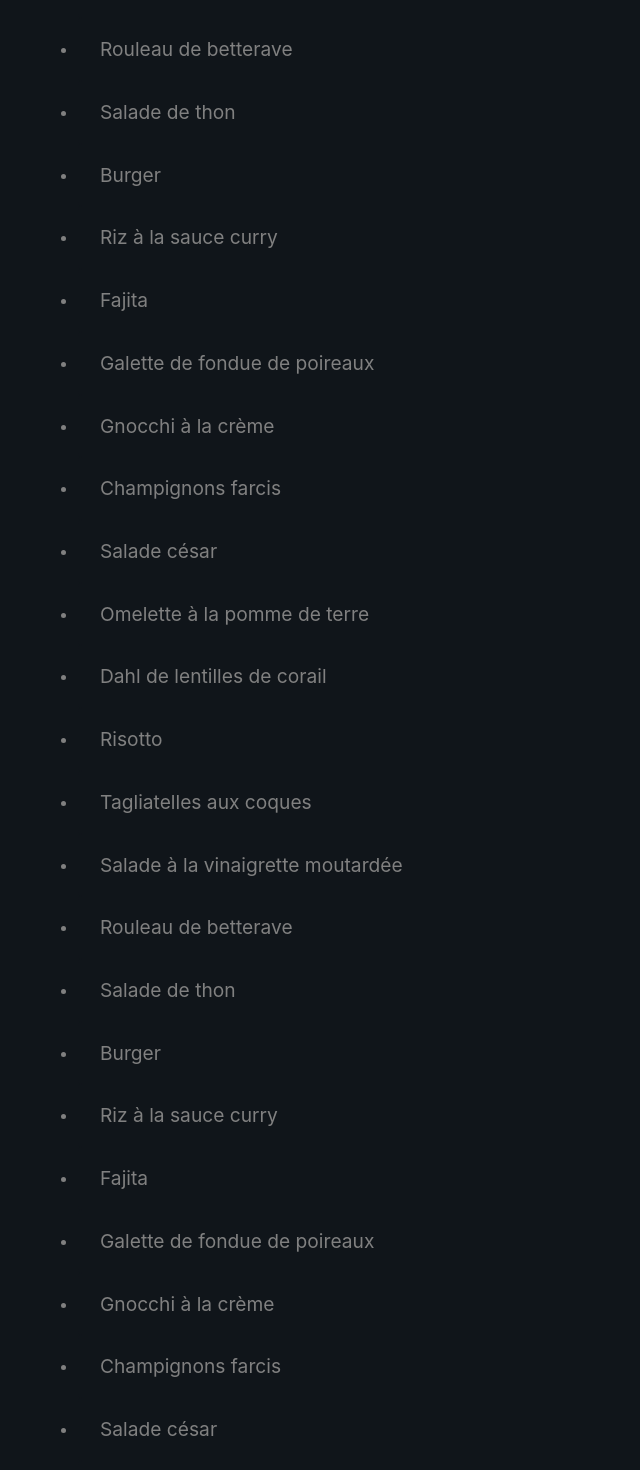
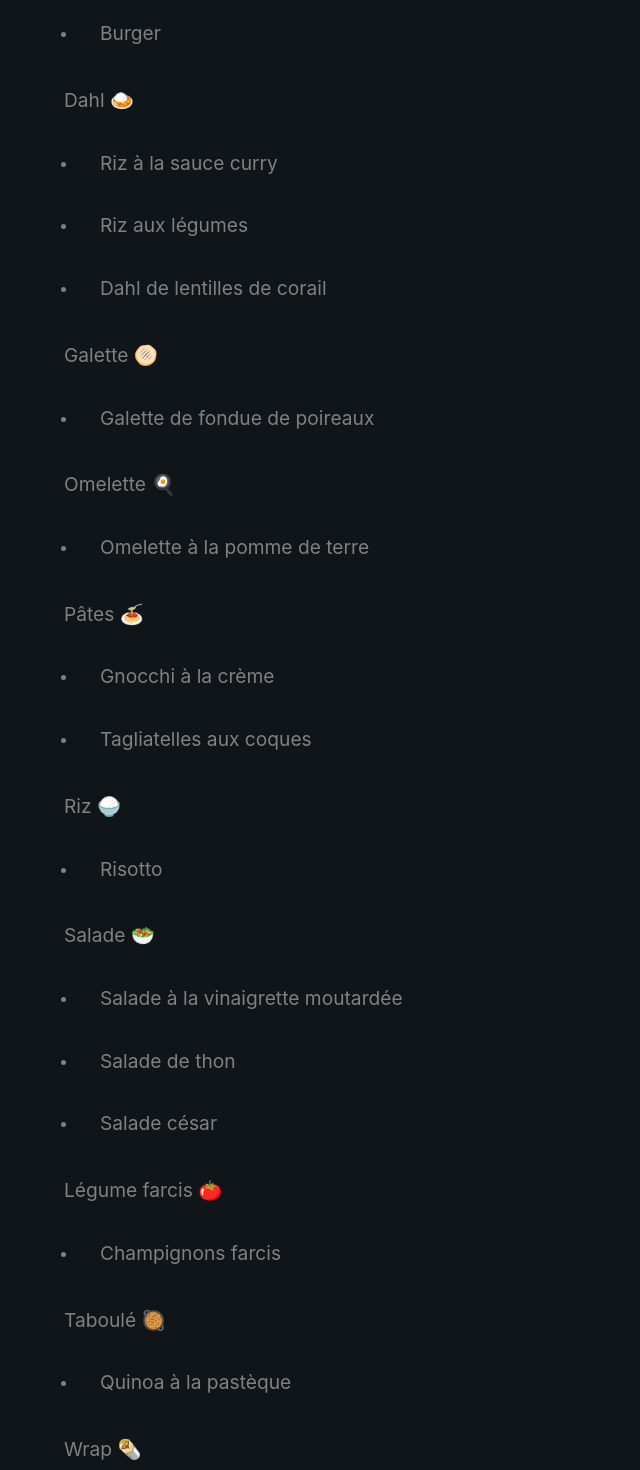
Before and after one commit to Benjent/recipes, a Vue app: page / in a window 1280 px wide. Shown: the part 340-1810 px from the top of the page, without its empty margins (0-640 px from the left). Built offline with nearby package versions, Linux system fonts and the light colour scheme; what vue3-mq would draw is missing.

Commit message:
Categorize recipes

```diff
--- a/src/App.vue
+++ b/src/App.vue
@@ -1,4 +1,6 @@
 <script setup>
+import { category } from "./types"
+import categoryEmoji from "./assets/emojis/category"
 import appetizers from "./data/appetizers"
 import fruits from "./data/fruits"
 import juices from "./data/juices"
@@ -25,20 +27,16 @@ import Table from "./components/Table.vue"
 
         <h2 class="title--2">Recettes</h2>
         <section class="app__section">
+            <div v-for="category in Object.entries(category)" :key="category[0]" class="app__category">
+                <h3 class="title--3">{{category[1]}} {{categoryEmoji[category[1]]}}</h3>
                 <ul>
-                <li v-for="recipe in recipes" :key="recipe.name">
+                    <li v-for="recipe in recipes.filter((r) => r.category === category[1])" :key="recipe.name">
                         <Accordion :title="recipe.name">
                             <Recipe :recipe="recipe" />
                         </Accordion>
                     </li>
                 </ul>
-            <ul>
-                <li v-for="recipe in recipes" :key="recipe.name">
-                    <Accordion :title="recipe.name">
-                        <Recipe :recipe="recipe" />
-                    </Accordion>
-                </li>
-            </ul>
+            </div>
         </section>
 
         <h2 class="title--2">Apéro</h2>
@@ -111,6 +109,10 @@ body {
         padding: 0 2rem;
         margin-bottom: 60px;
     }
+
+    &__category {
+        margin-bottom: 20px;
+    }
 }
 
 @media (max-width: $md) {
--- /dev/null
+++ b/src/assets/emojis/category.js
@@ -0,0 +1,14 @@
+import { category } from "../../types"
+
+export default Object.freeze({
+    [category.BURGER]: `${String.fromCodePoint(0x1F354)}`,
+    [category.DAHL]: `${String.fromCodePoint(0x1F35B)}`,
+    [category.GALETTE]: `${String.fromCodePoint(0x1FAD3)}`,
+    [category.PASTA]: `${String.fromCodePoint(0x1F35D)}`,
+    [category.OMELETTE]: `${String.fromCodePoint(0x1F373)}`,
+    [category.RICE]: `${String.fromCodePoint(0x1F35A)}`,
+    [category.SALAD]: `${String.fromCodePoint(0x1F957)}`,
+    [category.STUFFED]: `${String.fromCodePoint(0x1F345)}`,
+    [category.TABBOULEH]: `${String.fromCodePoint(0x1F958)}`,
+    [category.WRAP]: `${String.fromCodePoint(0x1F32F)}`,
+})
--- a/src/assets/styles/modules/title.scss
+++ b/src/assets/styles/modules/title.scss
@@ -10,6 +10,7 @@
 
     &--3 {
         font-size: 1.2rem;
+        margin-bottom: 1rem;
     }
 
     &--4 {
--- a/src/components/Accordion.vue
+++ b/src/components/Accordion.vue
@@ -28,11 +28,12 @@ export default {
     border-radius: 4px;
     overflow: hidden;
 
-    &__title {
+    & &__title {
         cursor: pointer;
         user-select: none;
         background: var(--background);
         padding: 16px 22px;
+        margin-bottom: 0;
 
         &:hover {
             background: var(--cta);
--- a/src/data/recipes.js
+++ b/src/data/recipes.js
@@ -1,15 +1,18 @@
+import { rapidity, category } from "../types"
+
 const recipes = [
-    // TODO catégoriser recettes (cake, gratin, dahl, galette, jus, omemette, ...)
     // TODO ajouter recettes below
     // Dahl de lentilles
     // Galette oeuf fromage
     // Omelette
     // Omelette au champignon
     // Risotto coquillettes fromage
+    // Riz froid radis fromage
     // Hachis parmentier de kefta (pomme de terre, carotte)
     // Cake à la pomme de terre (+ emmental)
     {
         name: "Salade à la vinaigrette moutardée",
+        category: category.SALAD,
         ingredients: [
             {
                 name: "Laitue",
@@ -27,12 +30,13 @@ const recipes = [
                 unit: "g",
             },
         ],
-        rapidity: "Rapide",
+        rapidity: rapidity.FAST,
         preparation: ["Laver la salade", "Préparer l'échalotte et la trancher"],
         steps: ["Mélanger moutarde, huile, un peu d'eau et ajouter le vinaigre pour obtenir un mélange homogène", "Ajouter sel et l'échalotte"],
     },
     {
         name: "Rouleau de betterave",
+        category: category.WRAP,
         ingredients: [
             {
                 name: "Mâche",
@@ -60,12 +64,13 @@ const recipes = [
                 unit: "p",
             },
         ],
-        rapidity: "Rapide",
+        rapidity: rapidity.FAST,
         preparation: ["Laver la salade", "Préparer la betterave et la trancher", "Trancher le comté", "Émietter la noix"],
         steps: ["Mouiller la galette", "Disposer sur le diamètre de la galette les tranches de betterave et de comté", "Ajouter une feuille de salade, un filer d'huile et les miettes de noix", "Rouler la galette"],
     },
     {
         name: "Salade de thon",
+        category: category.SALAD,
         ingredients: [
             {
                 name: "Laitue",
@@ -88,12 +93,13 @@ const recipes = [
                 unit: "g",
             },
         ],
-        rapidity: "Rapide",
+        rapidity: rapidity.FAST,
         preparation: ["Laver la salade", "Trancher le thon et le roquefort"],
         steps: ["Mélanger le thon, le roquefort et le maïs avec la salade"],
     },
     {
         name: "Burger",
+        category: category.BURGER,
         ingredients: [
             {
                 name: "Pain burger",
@@ -111,7 +117,7 @@ const recipes = [
                 unit: "p",
             },
             {
-                name: "Salade",
+                name: category.SALAD,
                 amount: 1,
                 unit: "p",
             },
@@ -141,12 +147,32 @@ const recipes = [
                 unit: "g",
             },
         ],
-        rapidity: "Rapide",
+        rapidity: rapidity.FAST,
         preparation: ["Laver la salade", "Préparer l'oignon, les champignons et les trancher", "Trancher la tomme, la tomate et arracher une feuille de salade"],
         steps: ["Faire revenir les champignons à la poêle", "Cuire l'oeuf à la poêle et y ajouter du poivre", "Griller les pains au grille-pain", "Assembler moutarde, champignon, salade, fromage, tomate, oignon, oeuf et ketchup dans les pains"],
     },
     {
         name: "Riz à la sauce curry",
+        category: category.DAHL,
+        ingredients: [
+            {
+                name: "Riz",
+                amount: 250,
+                unit: "g",
+            },
+            {
+                name: "Sauce curry",
+                amount: 1,
+                unit: "p",
+            },
+        ],
+        rapidity: rapidity.FAST,
+        preparation: [],
+        steps: ["Cuire le riz", "Disposer le riz avec la sauce curry"],
+    },
+    {
+        name: "Riz aux légumes",
+        category: category.DAHL,
         ingredients: [
             {
                 name: "Riz",
@@ -164,12 +190,37 @@ const recipes = [
                 unit: "g",
             },
         ],
-        rapidity: "Rapide",
+        rapidity: rapidity.FAST,
         preparation: [],
         steps: ["Cuire le riz", "Disposer le riz, la sauce curry et les petits pois"],
     },
     {
+        name: "Quinoa à la pastèque",
+        category: category.TABBOULEH,
+        ingredients: [
+            {
+                name: "Quinoa",
+                amount: 250,
+                unit: "g",
+            },
+            {
+                name: "Pastèque",
+                amount: 0.25,
+                unit: "p",
+            },
+            {
+                name: "Menthe",
+                amount: 5,
+                unit: "g",
+            },
+        ],
+        rapidity: rapidity.FAST,
+        preparation: ["Trancher la pastèque en dés", "Couper la menthe"],
+        steps: ["Cuire le quinoa", "Mélanger la pastèque et la menthe avec le quinoa et laisser refroidir"],
+    },
+    {
         name: "Fajita",
+        category: category.WRAP,
         ingredients: [
             {
                 name: "Falafel",
@@ -202,12 +253,13 @@ const recipes = [
                 unit: "p",
             },
         ],
-        rapidity: "Moyen",
+        rapidity: rapidity.MEDIUM,
         preparation: ["Préparer l'oignon, les champignons et les carottes et les trancher", "Émietter les falafels"],
         steps: ["Pré-cuire les carottes dans une casserole", "Faire revenir l'oignon et les champignons à la poêle", "Ajouter les falafels à la poêle avec les carottes", "Épicer le mélange", "Ajouter la sauce salsa", "Chauffer les galettes au micro-ondes", "Disposer le mélange dans la galette et la rouler"],
     },
     {
         name: "Galette de fondue de poireaux",
+        category: category.GALETTE,
         ingredients: [
             {
                 name: "Galette de sarrasin",
@@ -240,12 +292,13 @@ const recipes = [
                 unit: "p",
             },
         ],
-        rapidity: "Moyen",
+        rapidity: rapidity.MEDIUM,
         preparation: ["Préparer l'oignon, l'échalote, les champignons et le poireau et les trancher"],
         steps: ["Faire revenir l'oignon et les champignons à la poêle", "Ajouter l'échalotte et le poireau à la poêle", "Ajouter la crème et mélanger", "Faire griller la galette et y ajoutant la fondue de poireaux"],
     },
     {
         name: "Gnocchi à la crème",
+        category: category.PASTA,
         ingredients: [
             {
                 name: "Gnocchi",
@@ -263,12 +316,13 @@ const recipes = [
                 unit: "g",
             },
         ],
-        rapidity: "Moyen",
+        rapidity: rapidity.MEDIUM,
         preparation: ["Préparer les champignons et les trancher"],
         steps: ["Faire revenir les gnocchis dans du beurre à la poêle", "Retirer les gnocchis et faire revenir la crème et les champignons à la poêle"],
     },
     {
         name: "Champignons farcis",
+        category: category.STUFFED,
         ingredients: [
             {
                 name: "Champignon",
@@ -281,15 +335,16 @@ const recipes = [
                 unit: "g",
             },
         ],
-        rapidity: "Moyen",
+        rapidity: rapidity.MEDIUM,
         preparation: ["Préparer les champignons et retirer leur pied"],
         steps: ["Farcir les champignons de crème et ajouter des épices", "Cuir les champignons au four"]
     },
     {
         name: "Salade césar",
+        category: category.SALAD,
         ingredients: [
             {
-                name: "Salade",
+                name: category.SALAD,
                 amount: 1,
                 unit: "p",
             },
@@ -329,12 +384,13 @@ const recipes = [
                 unit: "p",
             },
         ],
-        rapidity: "Moyen",
+        rapidity: rapidity.MEDIUM,
         preparation: ["Laver la salade", "Couper les tomates cerises en deux", "Préparer l'ail et l'écraser"],
         steps: ["Faire revenir le tofu à la poêle", "Remuer l'oeuf avec la mayonnaise, l'huile, le jus de citron et du poivre", "Remuer la salade avec les tomates, l'ail, le tofu et le mélange"],
     },
     {
         name: "Omelette à la pomme de terre",
+        category: category.OMELETTE,
         ingredients: [
             {
                 name: "Oeuf",
@@ -352,12 +408,13 @@ const recipes = [
                 unit: "g",
             },
         ],
-        rapidity: "Moyen",
+        rapidity: rapidity.MEDIUM,
         preparation: ["Préparer les pommes de terre et les trancher"],
         steps: ["Faire revenir les pommes de terre à la poêle et les épicer", "Remuer les oeufs avec la ciboulette", "TODO"],
     },
     {
         name: "Dahl de lentilles de corail",
+        category: category.DAHL,
         ingredients: [
             {
                 name: "Lentilles de corail",
@@ -395,12 +452,13 @@ const recipes = [
                 unit: "g",
             },
         ],
-        rapidity: "Long",
+        rapidity: rapidity.LONG,
         preparation: ["Préparer l'oignon, l'ail, le gingembre et les trancher"],
         steps: ["Faire cuire l'oignon dans l'huile de coco", "Ajouter l'ail et le gingembre, épicer et mélanger", "Ajouter les lentilles de corail et mélanger", "Ajouter la pulpe de tomate avec de l'eau et mélanger", "Ajouter le lait de coco et mélanger", "Ajouter de la coriandre"],
     },
     {
         name: "Risotto",
+        category: category.RICE,
         ingredients: [
             {
                 name: "Riz",
@@ -438,12 +496,13 @@ const recipes = [
                 unit: "l",
             },
         ],
-        rapidity: "Long",
+        rapidity: rapidity.LONG,
         preparation: ["Préparer les champignons, l'oignon, l'ail et les trancher"],
         steps: ["Faire revenir l'ail et l'oignon à la poêle", "Ajouter les champignons à la poêle", "Ajouter le riz avec le vin blanc", "Ajouter régulièrement le bouillon jusqu'à épuisement", "Ajouter le parmesan"],
     },
     {
         name: "Tagliatelles aux coques",
+        category: category.PASTA,
         ingredients: [
             {
                 name: "Coques",
@@ -471,7 +530,7 @@ const recipes = [
                 unit: "g",
             },
         ],
-        rapidity: "Long",
+        rapidity: rapidity.LONG,
         preparation: ["Préparer les coques", "Préparer l'oignon et le trancher"],
         steps: ["Faire bouillir l'eau avec l'oignon et le vin blanc", "Verser les coques dans l'eau", "Cuire les tagliatelles", "Mélanger les coques et les tagliatelles avec la crème"],
     },
--- /dev/null
+++ b/src/types/index.js
@@ -0,0 +1,23 @@
+const rapidity = Object.freeze({
+    FAST: "Rapide",
+    MEDIUM: "Moyen",
+    LONG: "Long",
+})
+
+const category = Object.freeze({
+    BURGER: "Burger",
+    DAHL: "Dahl",
+    GALETTE: "Galette",
+    OMELETTE: "Omelette",
+    PASTA: "Pâtes",
+    RICE: "Riz",
+    SALAD: "Salade",
+    STUFFED: "Légume farcis",
+    TABBOULEH: "Taboulé",
+    WRAP: "Wrap",
+})
+
+export {
+    category,
+    rapidity,
+}
```
Also changed, not shown: src/data/fruits.js (+0 -36 lines), src/data/vegetables.js (+0 -37 lines). Lines whose indentation alone changed are shown as unchanged.
